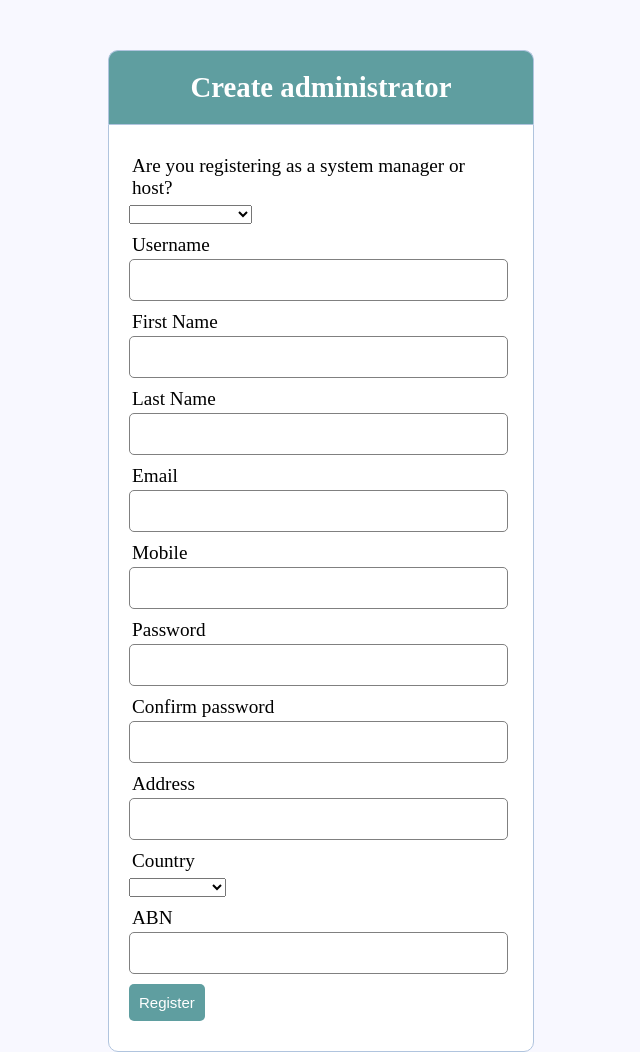
After one commit to Whourdaddy/KIT502_A2-1, a PHP site: page /php/CRUD/create_admin.php in a window 1280 px wide. The commit adds this page. Shown: the whole page, without its empty margins (319-959 px from the left). Run offline with PHP 8.4, Linux system fonts and the light colour scheme.

Commit message:
create cust and admin

```diff
--- /dev/null
+++ b/php/CRUD/create_admin.php
@@ -0,0 +1,83 @@
+<?php include('create_admin_f.php') ?>
+<!DOCTYPE html>
+<html>
+
+<head>
+	<title>System manager create administrator</title>
+	<link rel="stylesheet" type="text/css" href="../../css/style.css">
+</head>
+
+<body>
+	<div class="header">
+		<h2>Create administrator</h2>
+	</div>
+
+	<form method="post" action="create_admin.php">
+		<?php include('../../errors.php'); ?>
+		<div class="input-group">
+			<label>Are you registering as a system manager or host?</label>
+			<select class="type_user" name="type_user" value="<?php echo $type_user; ?>"><br>
+				<option selected value=""></option>
+				<option value="System manager">System manager</option>
+				<option value="Host">Host</option>
+			</select><br>
+		</div>
+		<div class="input-group">
+			<label>Username</label>
+			<input type="text" name="username" value="<?php echo $username; ?>">
+		</div>
+
+		<div class="input-group">
+			<label>First Name</label>
+			<input type="text" name="first_name" value="<?php echo $first_name; ?>">
+		</div>
+
+		<div class="input-group">
+			<label>Last Name</label>
+			<input type="text" name="last_name" value="<?php echo $last_name; ?>">
+		</div>
+		<div class="input-group">
+			<label>Email</label>
+			<input type="email" name="email" value="<?php echo $email; ?>">
+		</div>
+
+		<div class="input-group">
+			<label>Mobile</label>
+			<input type="text" name="mobile" value="<?php echo $mobile; ?>">
+		</div>
+		<div class="input-group">
+			<label>Password</label>
+			<input type="password" name="password_1">
+		</div>
+		<div class="input-group">
+			<label>Confirm password</label>
+			<input type="password" name="password_2">
+		</div>
+		<div class="input-group">
+			<label>Address</label>
+			<input type="text" name="address" value="<?php echo $address; ?>">
+		</div>
+		<div class="input-group">
+			<label>Country</label>
+			<select class="country" name="country" value="<?php echo $country; ?>"><br>
+				<option selected value=""></option>
+				<option value="China">China</option>
+				<option value="Australia">Australia</option>
+				<option value="America">America</option>
+				<option value="Africa">Africa</option>
+				<option value="Japan">Japan</option>
+				<option value="South Korea">South Korea</option>
+			</select><br>
+		</div>
+		<div class="input-group">
+			<label>ABN</label>
+			<input type="text" name="abn" value="<?php echo $abn; ?>">
+		</div>
+
+		<div class="input-group">
+			<button type="submit" class="btn" name="create_admin_ad">Register</button>
+		</div>
+	</form>
+</body>
+
+</html>
--- /dev/null
+++ b/php/CRUD/create_admin_f.php
@@ -0,0 +1,104 @@
+<?php
+session_start();
+// connect to the database
+include "../../db_conn.php";
+// initializing variables
+$type_user = "";
+$username = "";
+$first_name = "";
+$last_name = "";
+$email = "";
+$mobile = "";
+$address = "";
+$country = "";
+$abn = "";
+$errors = array();
+
+
+
+
+
+// REGISTER USER
+if (isset($_POST['create_admin_ad'])) {
+    // receive all input values from the form
+    $type_user = mysqli_real_escape_string($db, $_POST['type_user']);
+    $username = mysqli_real_escape_string($db, $_POST['username']);
+    $first_name = mysqli_real_escape_string($db, $_POST['first_name']);
+    $last_name = mysqli_real_escape_string($db, $_POST['last_name']);
+    $email = mysqli_real_escape_string($db, $_POST['email']);
+    $mobile = mysqli_real_escape_string($db, $_POST['mobile']);
+    $password_1 = mysqli_real_escape_string($db, $_POST['password_1']);
+    $password_2 = mysqli_real_escape_string($db, $_POST['password_2']);
+    $address = mysqli_real_escape_string($db, $_POST['address']);
+    $country = mysqli_real_escape_string($db, $_POST['country']);
+    $abn = mysqli_real_escape_string($db, $_POST['abn']);
+
+
+    // form validation: ensure that the form is correctly filled ...
+    // by adding (array_push()) corresponding error unto $errors array
+    if (empty($type_user)) {
+        array_push($errors, "Type of user is required");
+    }
+    if (empty($username)) {
+        array_push($errors, "Username is required");
+    }
+    if (empty($first_name)) {
+        array_push($errors, "First name is required");
+    }
+    if (empty($last_name)) {
+        array_push($errors, "Last name is required");
+    }
+    if (empty($email)) {
+        array_push($errors, "Email is required");
+    }
+    if (empty($mobile)) {
+        array_push($errors, "Mobile is required");
+    }
+    if (empty($password_1)) {
+        array_push($errors, "Password is required");
+    }
+    if ($password_1 != $password_2) {
+        array_push($errors, "The two passwords do not match");
+    }
+    if (empty($address)) {
+        array_push($errors, "Address is required");
+    }
+    if (empty($country)) {
+        array_push($errors, "Country is required");
+    }
+    if (empty($abn)) {
+        array_push($errors, "ABN is required");
+    }
+
+    // first check the database to make sure
+    // a user does not already exist with the same username and/or email
+    $user_check_query = "SELECT * FROM users_admin WHERE username='$username' OR email='$email' OR mobile='$mobile' OR abn='$abn' LIMIT 1";
+    $result = mysqli_query($db, $user_check_query);
+    $user = mysqli_fetch_assoc($result);
+
+    if ($user) { // if user exists
+        if ($user['username'] === $username) {
+            array_push($errors, "Username already exists");
+        }
+
+        if ($user['email'] === $email) {
+            array_push($errors, "Email already exists");
+        }
+        if ($user['mobile'] === $mobile) {
+            array_push($errors, "Mobile already exists");
+        }
+        if ($user['abn'] === $abn) {
+            array_push($errors, "ABN already exists");
+        }
+    }
+
+    // Finally, register user if there are no errors in the form
+    if (count($errors) == 0) {
+        $password = md5($password_1); //encrypt the password before saving in the database
+
+        $query = "INSERT INTO users_admin (type_user, username, first_name, last_name, email, mobile, address, password, country, abn)
+  			  VALUES('$type_user', '$username', '$first_name', '$last_name', '$email', '$mobile', '$address', '$password', '$country', '$abn')";
+        mysqli_query($db, $query);
+        header('location: ../sys_dashboard.php');
+    }
+}
```
Also changed, not shown: css/CRUD.css (+8 -4 lines), php/CRUD/create.php (deleted, +0 -33 lines), php/CRUD/create_cust.php (added, +71 -0 lines), php/CRUD/create_cust_f.php (added, +93 -0 lines), php/sys_dashboard.php (+4 -4 lines), php/temp.php (+200 -1 lines), php/CRUD/delete.admin.php (added), php/CRUD/delete_cust.php (added), server.php (line endings or trailing spaces).
